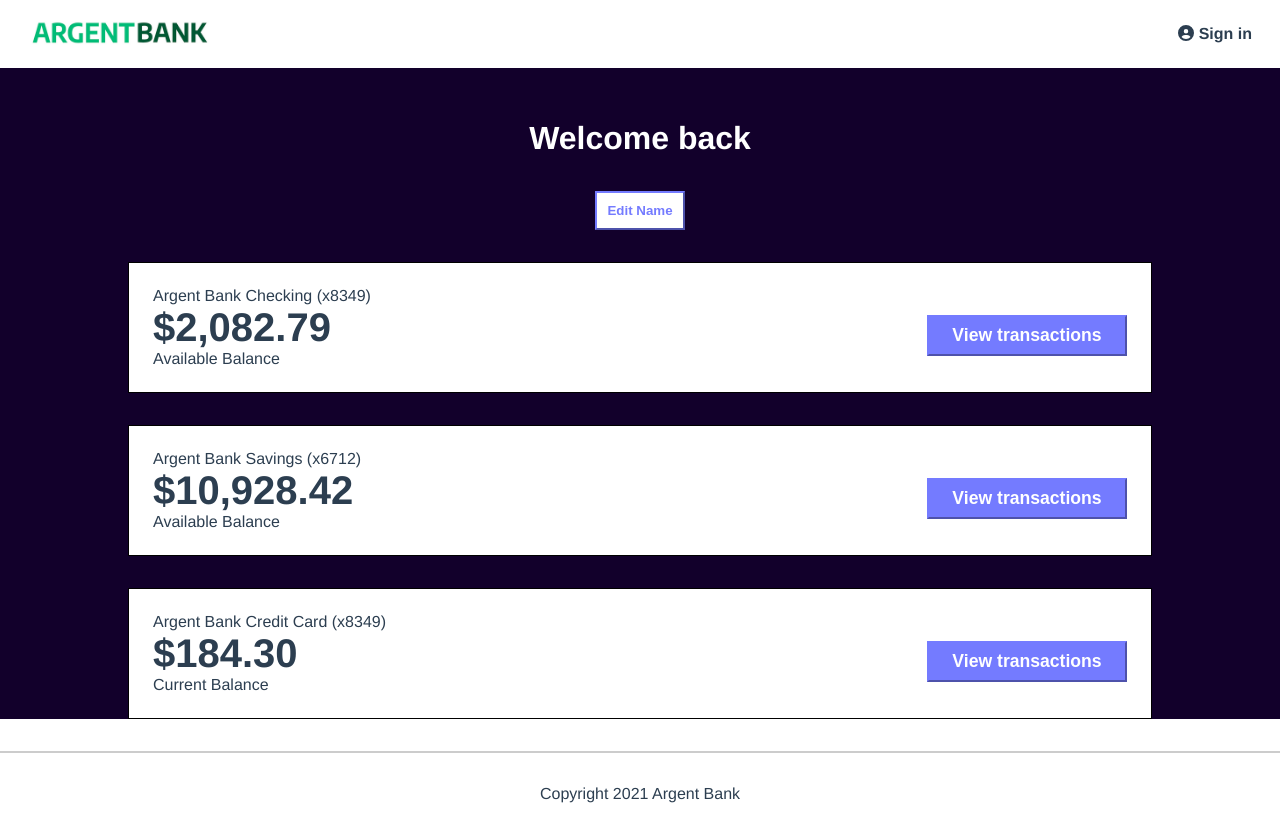
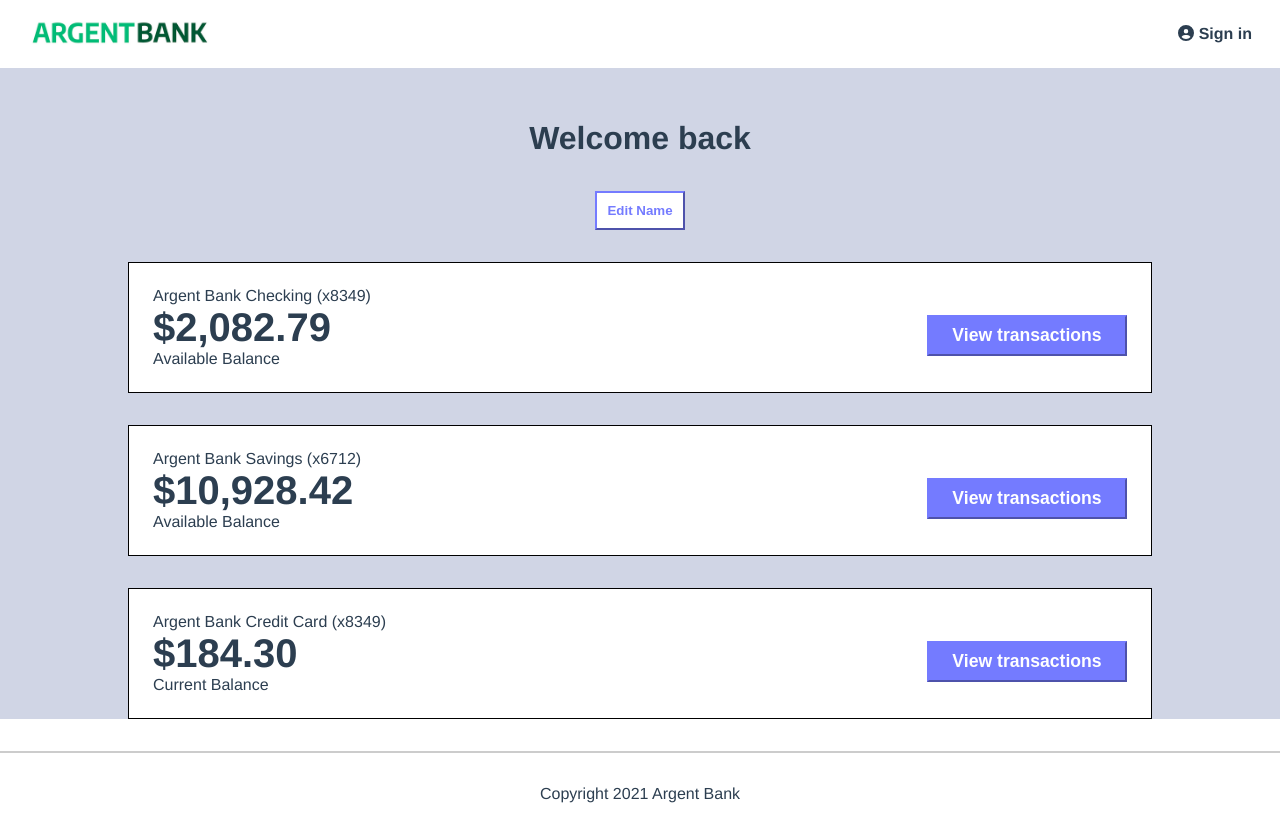
Before and after one commit to lauradauzat/OC_13_ArgentBank, a React (Vite) app in the folder FRONT/argentbankapp/: page /user in a window 1280 px wide. Built offline with nearby package versions, Linux system fonts and the light colour scheme; no server answers.

Commit message:
css fixes

```diff
--- a/FRONT/argentbankapp/src/components/Login.jsx
+++ b/FRONT/argentbankapp/src/components/Login.jsx
@@ -33,7 +33,7 @@ function Login() {
 
   return (
     <div>
-      <main className="main bg-dark">
+      <main className="main bg-light">
         <section className="sign-in-content">
           <i className="fa fa-user-circle sign-in-icon"></i>
           <h1>Sign In</h1>
--- a/FRONT/argentbankapp/src/components/User.jsx
+++ b/FRONT/argentbankapp/src/components/User.jsx
@@ -52,7 +52,7 @@ function updateData(event) {
 
   return (
     <div>
-      <main className="main bg-dark">
+      <main className="main bg-light">
         <div className="header">
           { !editingMode ? (
             <>
--- a/FRONT/argentbankapp/src/index.css
+++ b/FRONT/argentbankapp/src/index.css
@@ -97,6 +97,10 @@ body {
   background-color: #12002b;
 }
 
+.bg-light {
+  background-color: #d0d5e5;
+}
+
 .sr-only {
   border: 0 !important;
   clip: rect(1px, 1px, 1px, 1px) !important; /* 1 */
@@ -113,6 +117,7 @@ body {
 
 h1 {
   line-height: 2em;
+  color:#2c3e50;
 }
 
 .main-nav {
@@ -412,3 +417,9 @@ input {
     height: 2em;
   }
 }
+
+/*last edits - fix section container */
+
+.section-container {
+  padding-bottom: 30px;
+}
```
Also changed, not shown: FRONT/argentbankapp/src/main.jsx (+0 -15 lines).
